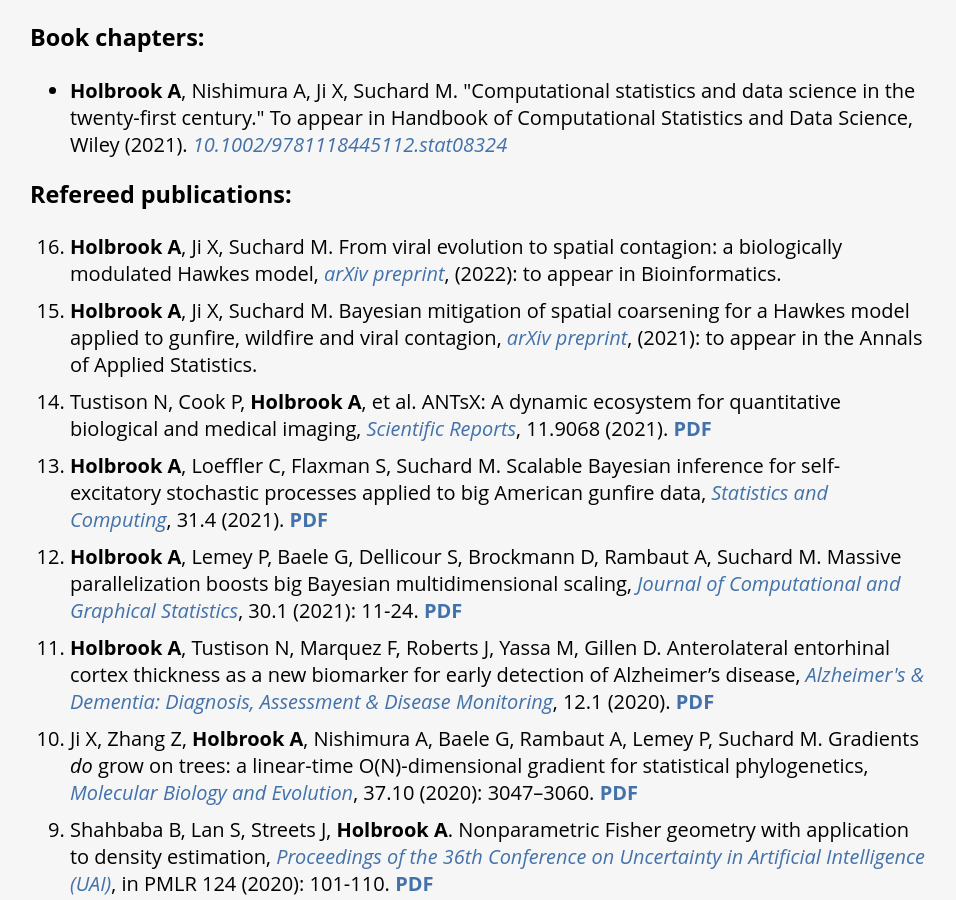
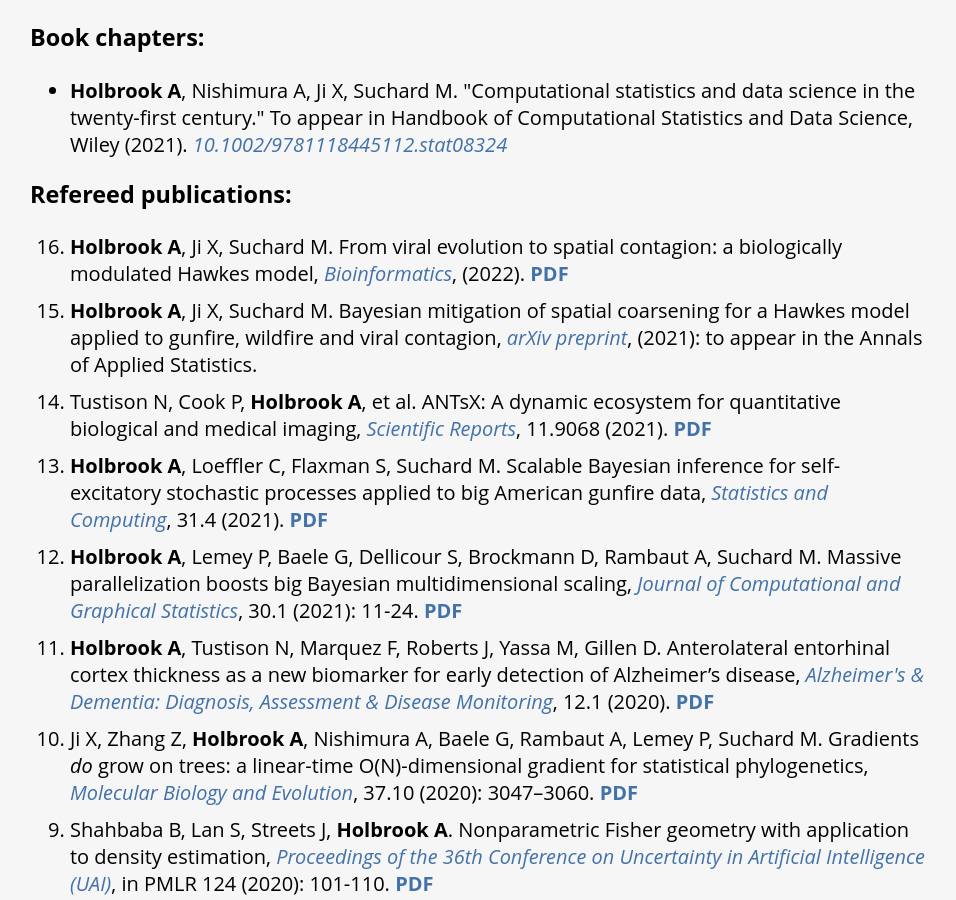
Before and after one commit to andrewjholbrook/andrewjholbrook.github.io, a Jekyll site: the page built from research.html, in a window 1280 px wide and 900 px high, scrolled down 446 px. Shown: the whole window, without its empty margins (162-1118 px from the left). Built offline with Jekyll 4.4.1, drawn with Linux system fonts in a browser that asks for light colours; a style sheet for code colours, icons or effects is not loaded.

Commit message:
Update research.html

```diff
--- a/research.html
+++ b/research.html
@@ -24,7 +24,7 @@ title: Andrew Holbrook | Research
   <h3>Refereed publications:</h3>
 
   <ol id="pubs" reversed>
-                            <li> <b>Holbrook A</b>, Ji X, Suchard M. From viral evolution to spatial contagion: a biologically modulated Hawkes model, <i><a href="https://arxiv.org/abs/2103.03348" target="_blank">arXiv preprint</a></i>, (2022): to appear in Bioinformatics.
+                            <li> <b>Holbrook A</b>, Ji X, Suchard M. From viral evolution to spatial contagion: a biologically modulated Hawkes model, <i><a href="https://doi.org/10.1093/bioinformatics/btac027" target="_blank">Bioinformatics</a></i>, (2022). <a href="papers/phyloHawkes.pdf" target="_blank"><b>PDF</b></a>
                     <li> <b>Holbrook A</b>, Ji X, Suchard M. Bayesian mitigation of spatial coarsening for a Hawkes model applied to gunfire, wildfire and viral contagion, <i><a href="https://arxiv.org/abs/2010.02994" target="_blank">arXiv preprint</a></i>, (2021): to appear in the Annals of Applied Statistics.
                             <li> Tustison N, Cook P, <b>Holbrook A</b>, et al. ANTsX: A dynamic ecosystem for quantitative biological and medical imaging, <i><a href="https://doi.org/10.1038/s41598-021-87564-6" target="_blank">Scientific Reports</a></i>, 11.9068 (2021). <a href="papers/ANTsX.pdf" target="_blank"><b>PDF</b></a>
                     <li> <b>Holbrook A</b>, Loeffler C, Flaxman S, Suchard M. Scalable Bayesian inference for self-excitatory stochastic processes applied to big American gunfire data, <i><a href="https://doi.org/10.1007/s11222-020-09980-4" target="_blank">Statistics and Computing</a></i>, 31.4 (2021). <a href="papers/DCGunfire.pdf" target="_blank"><b>PDF</b></a>
```
